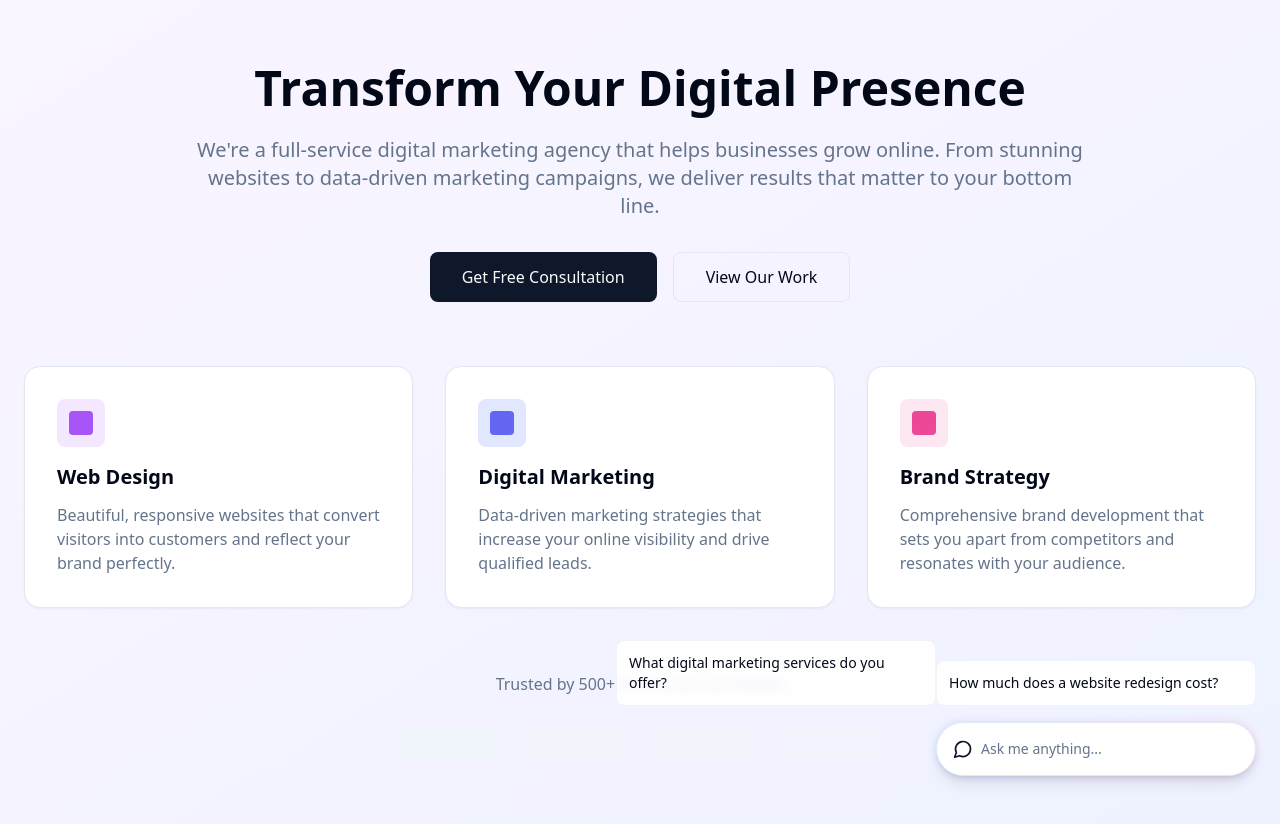
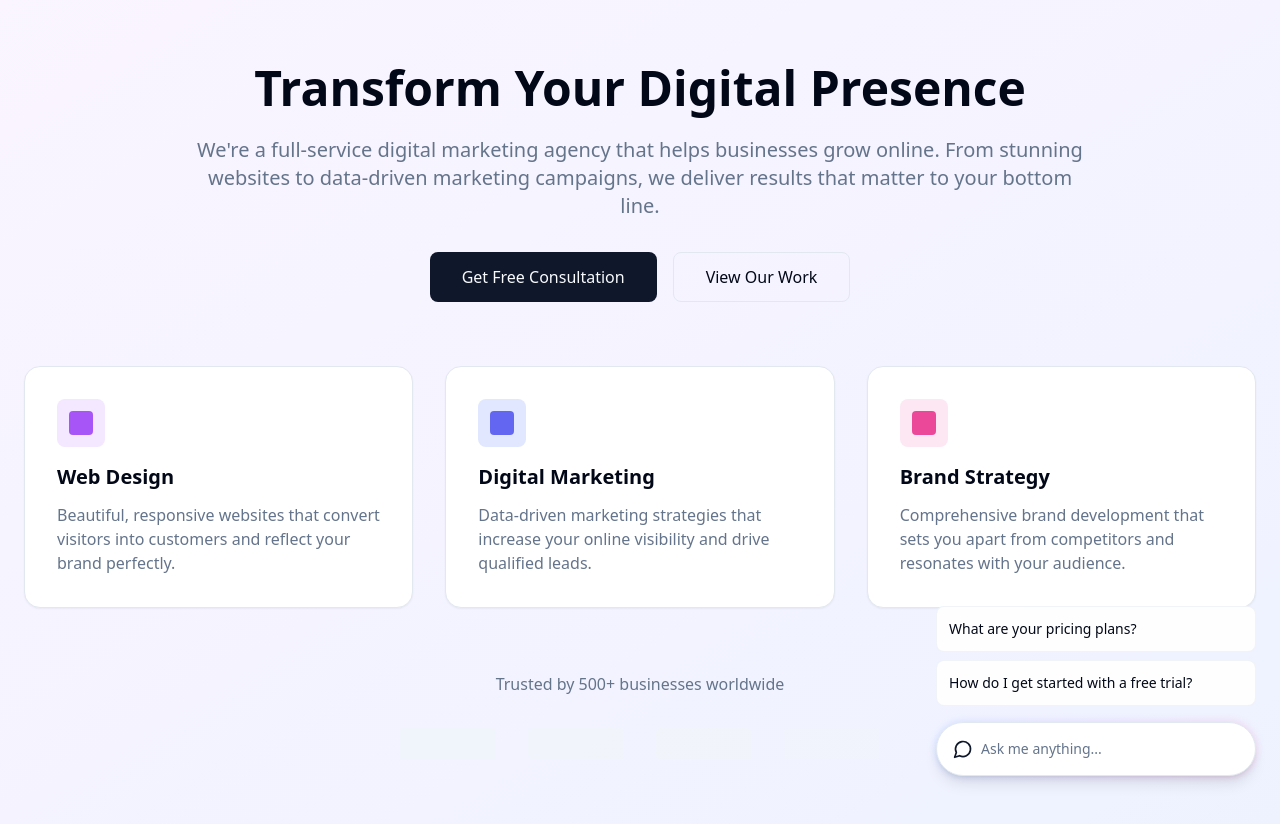
Before and after one commit to ericyssong/hubspot-widget-prototype, a React (Vite) app: page / in a window 1280 px wide. Built offline with nearby package versions, Linux system fonts and the light colour scheme.

Commit message:
Reverted to commit 1df39ed32345145ae100a45f08f2a9ce2085290e

```diff
--- a/src/components/ChatWidget.tsx
+++ b/src/components/ChatWidget.tsx
@@ -1,4 +1,3 @@
-
 import React, { useState } from 'react';
 import { MessageCircle, Minus, X, Search, ChevronRight, BookOpen, HelpCircle } from 'lucide-react';
 import { Button } from '@/components/ui/button';
@@ -43,8 +42,8 @@ const mockHelpArticles: HelpArticle[] = [
 ];
 
 const promptSuggestions = [
-  "What digital marketing services do you offer?",
-  "How much does a website redesign cost?"
+  "What are your pricing plans?",
+  "How do I get started with a free trial?"
 ];
 
 export function ChatWidget() {
@@ -64,7 +63,7 @@ export function ChatWidget() {
     setTimeout(() => {
       setConversation(prev => [...prev, {
         type: 'ai',
-        message: `Thanks for your question about "${message}". I'm here to help! Our digital marketing agency offers comprehensive solutions for your business needs. Would you like me to provide more specific information about any particular service?`
+        message: `Thanks for your question about "${message}". I'm here to help! Our platform offers comprehensive solutions for your business needs. Would you like me to provide more specific information about any particular feature?`
       }]);
     }, 1000);
   };
@@ -85,7 +84,7 @@ export function ChatWidget() {
     return (
       <div className="fixed bottom-6 right-6 z-50">
         <div
-          className="bg-white border border-border rounded-full px-4 py-[14px] shadow-lg cursor-pointer hover:shadow-xl transition-all duration-200 ease-in-out w-64"
+          className="bg-white border border-border rounded-full px-4 py-[14px] shadow-lg cursor-pointer hover:shadow-xl transition-all duration-200 ease-in-out"
           onClick={() => setWidgetState('initial')}
         >
           <div className="flex items-center gap-2">
@@ -103,24 +102,24 @@ export function ChatWidget() {
       <div className="fixed bottom-6 right-6 z-50">
         <div className="flex flex-col items-end">
           {/* Floating prompts above input */}
-          <div className="mb-4 space-y-2 transition-all duration-200 ease-in-out">
+          <div className="mb-4 space-y-2 w-80 transition-all duration-200 ease-in-out">
             {promptSuggestions.map((prompt, index) => (
               <button
                 key={index}
                 onClick={() => handlePromptClick(prompt)}
-                className="w-80 text-left p-3 rounded-lg bg-white/90 backdrop-blur-sm border border-border/50 hover:bg-white hover:border-border hover:shadow-md transition-all text-sm"
+                className="w-full text-left p-3 rounded-lg bg-white/90 backdrop-blur-sm border border-border/50 hover:bg-white hover:border-border hover:shadow-md transition-all text-sm"
               >
                 {prompt}
               </button>
             ))}
           </div>
 
-          {/* Input container with gradient border and width transition */}
+          {/* Minimal input container with gradient border */}
           <div className="relative">
             {/* Gradient border background */}
             <div className="absolute inset-0 rounded-full bg-gradient-to-r from-blue-500/20 via-purple-500/20 to-pink-500/20 blur-sm"></div>
             <div
-              className="relative bg-white border border-border rounded-full shadow-lg px-4 py-[14px] group hover:shadow-xl transition-all duration-300 ease-in-out cursor-pointer w-80"
+              className="relative bg-white border border-border rounded-full shadow-lg w-80 px-4 py-[14px] group hover:shadow-xl transition-all duration-200 ease-in-out cursor-pointer"
               onClick={() => setWidgetState('expanded')}
             >
               <div className="flex items-center gap-2">
```
